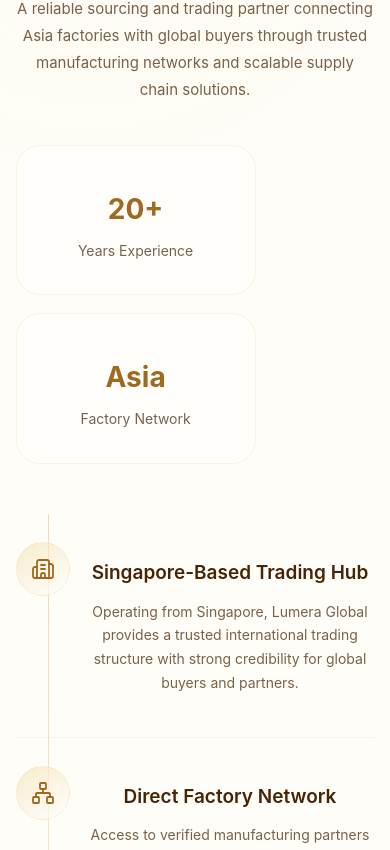
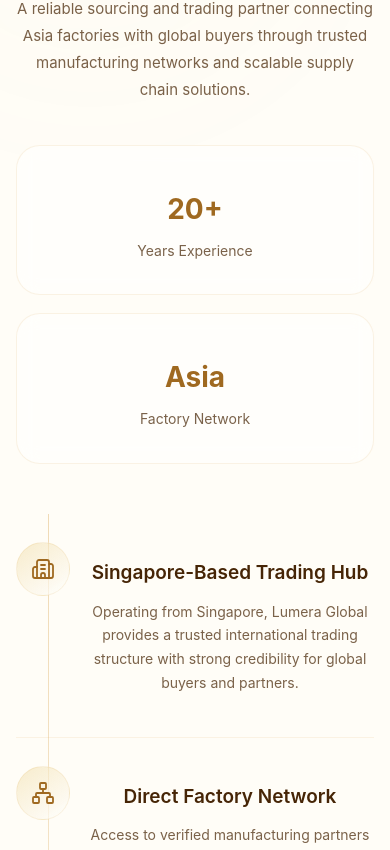
Before and after one commit to widyawulan19/lumera-global-apparel, a React (Create React App) app: page / in a window 390 px wide. Shown: the part 6254-7104 px from the top of the page. Built offline with nearby package versions, Linux system fonts and the light colour scheme.

Commit message:
feat:button click in mobile

```diff
--- a/src/Pages/Why.jsx
+++ b/src/Pages/Why.jsx
@@ -91,6 +91,7 @@
               <p>Factory Network</p>
             </div>
           </div>
+
         </div>
 
         {/* RIGHT SIDE */}
--- a/src/Style/CTASection.css
+++ b/src/Style/CTASection.css
@@ -98,6 +98,7 @@
     font-weight: 600;
 
     transition: all 0.35s ease;
+    -webkit-tap-highlight-color: transparent;
 }
 
 /* PRIMARY */
--- a/src/Style/Navbar.css
+++ b/src/Style/Navbar.css
@@ -128,6 +128,7 @@
     text-decoration: none;
     color: var(--color-text-bold);
     font-weight: 550;
+    -webkit-tap-highlight-color: transparent;
 }
 
 .mobile-menu button {
@@ -142,6 +143,7 @@
 
     cursor: pointer;
     font-weight: bold;
+    -webkit-tap-highlight-color: transparent;
 }
 
 .mobile-menu.show {
--- a/src/Style/TargetClient.css
+++ b/src/Style/TargetClient.css
@@ -308,7 +308,7 @@
     }
 
     .target-card {
-        min-height: auto;
+        height: 500px;
         padding: 32px 26px;
     }
 
--- a/src/Style/Why.css
+++ b/src/Style/Why.css
@@ -355,6 +355,13 @@
         line-height: 1.7;
     }
 
+    .why-stats {
+        /* border: 1px solid blue; */
+        width: 100%;
+        max-width: none;
+
+    }
+
     .stat-box {
         padding: 18px 20px;
     }
```
